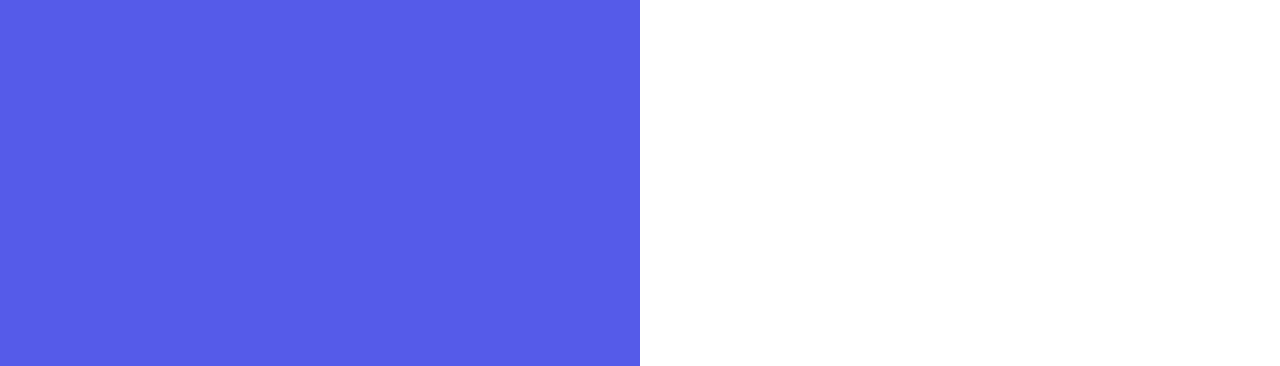
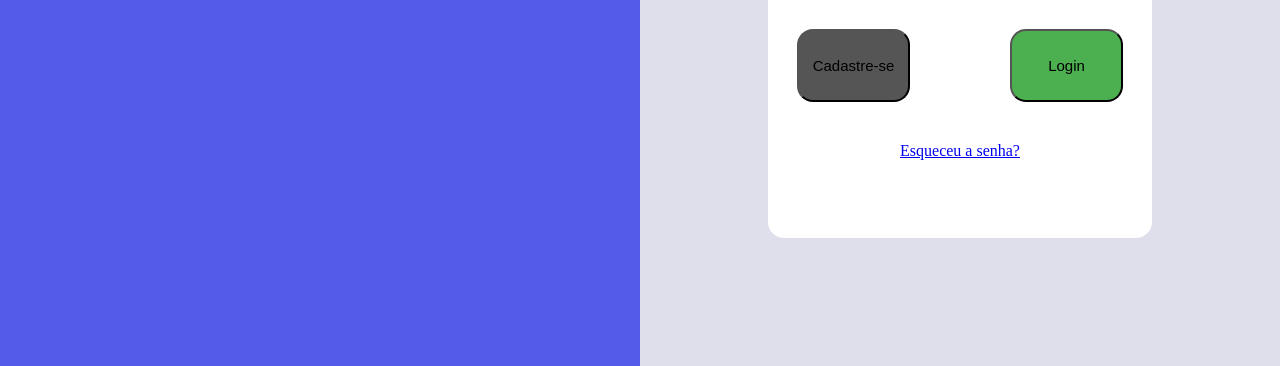
Before and after one commit to mauriciobenjamin700/brank-learning-html-css-js, a plain HTML site: page app/pages/login.html in a window 1280 px wide. Shown: the part 434-800 px from the top of the page. Drawn offline with Linux system fonts and the light colour scheme; a web font is replaced by a local one.

Commit message:
feat: login page has complet

```diff
--- a/app/pages/login.html
+++ b/app/pages/login.html
@@ -9,10 +9,11 @@
 </head>
 <body>
 
-    <div class="screen">
+    <main>
 
 
-        <div id="left-side" class="left-side">
+
+        <div class="left-side">
 
             <h1>
                 BEM VINDO AO BANK LEARNING
@@ -20,17 +21,20 @@
 
         </div>
 
-        <div id="right-side" class="right-side main-low">
+        <div class="right-side main-low">
 
             <div class="container-login">
 
                 <h2>Login</h2>
 
-                <form action="#">
+                <form action="#" class="login-form">
                     <input type="text" id="username" name="username" placeholder="Seu e-mail aqui" required>
                     <input type="password" id="password" name="password" placeholder="Sua senha aqui" required>
-                    <button class="normal-button">Cadastre-se</button>
-                    <button class="confirm-button">Login</button>
+                    <div class="space-buttons">
+                        <button class="normal-button">Cadastre-se</button>
+                        <button class="confirm-button">Login</button>
+                    </div>
+
                     <a href="#" class="label-forget label">Esqueceu a senha?</a>
                 </form>
 
@@ -38,7 +42,8 @@
 
         </div>
 
-    </div>
+
+    </main>
 
 </body>
 </html>
--- a/app/styles/global.css
+++ b/app/styles/global.css
@@ -1,10 +1,22 @@
+@import url('https://fonts.googleapis.com/css2?family=Inknut+Antiqua:wght@400;600;700&display=swap');
+
+html, body {
+    margin: 0;
+    padding: 0;
+    height: 100%;
+    overflow: hidden;
+    font-family: 'Inknut Antiqua', serif; /* Define a fonte padrão para todo o documento */
+}
 button{
     border-radius: 16px;
-    width: 113px;
-    height: 73px;
+    min-width: 113px;
+    min-height: 73px;
     text-align: center;
     font-size: 15px;
-    font-family: 'Roboto', sans-serif;
+    font-family: 'Inknut Antiqua', sans-serif;
+}
+input{
+    font-family: 'Inknut Antiqua', sans-serif;
 }
 .normal-button{
     background-color: #555555;
--- a/app/styles/login.css
+++ b/app/styles/login.css
@@ -1,14 +1,18 @@
-body {
+main{
+    background-color: red;
     display: flex;
-    height: 100vh;
-    margin: 0;
+    flex-direction: row;
+    width: 100%;
+    height: 100%;
 }
 
 .left-side {
     background-color: #555BE9;
-    flex: 1;
+    display: flex;
     align-items: center;
     align-content: center;
+    height: 100vh;
+    width: 50%;
 }
 
 .left-side h1 {
@@ -21,27 +25,47 @@ body {
 .right-side {
     display: flex;
     flex-direction: column;
-    flex: 1;
-    background-color: #FFFFFF;
+    background-color: #DEDFEA;
     text-align: center;
     align-items: center;
     height: 100vh;
+    width: 50%;
 }
 
 .container-login{
+    display: flex;
+    flex-direction: column;
     align-items: center;
     align-content: center;
     border-radius: 16px;
     border-width: 20px;
-    background-color: #DEDFEA;
+    background-color: #FFFFFF;
     text-align: center;
-    padding-top: 25%;
+    margin-top: 5%;
+    width: 60%;
+    height: 80%;
 }
 
 .container-login h2{
     color: #000000;
-    font-size: 30px;
-    margin-top: 10px;
+    font-size: 60px;
+    font-weight: 600;
     margin-bottom: 10px;
     text-align: center;
 }
+
+.login-form {
+    display: flex;
+    flex-direction: column;
+    align-items: center;
+    align-content: center;
+    margin-top: 10%;
+    margin-bottom: 10px;
+    gap: 40px;
+}
+
+.space-buttons {
+    display: flex;
+    flex-direction: row;
+    gap: 100px;
+}
```
Also changed, not shown: index.html (+1 -0 lines).
